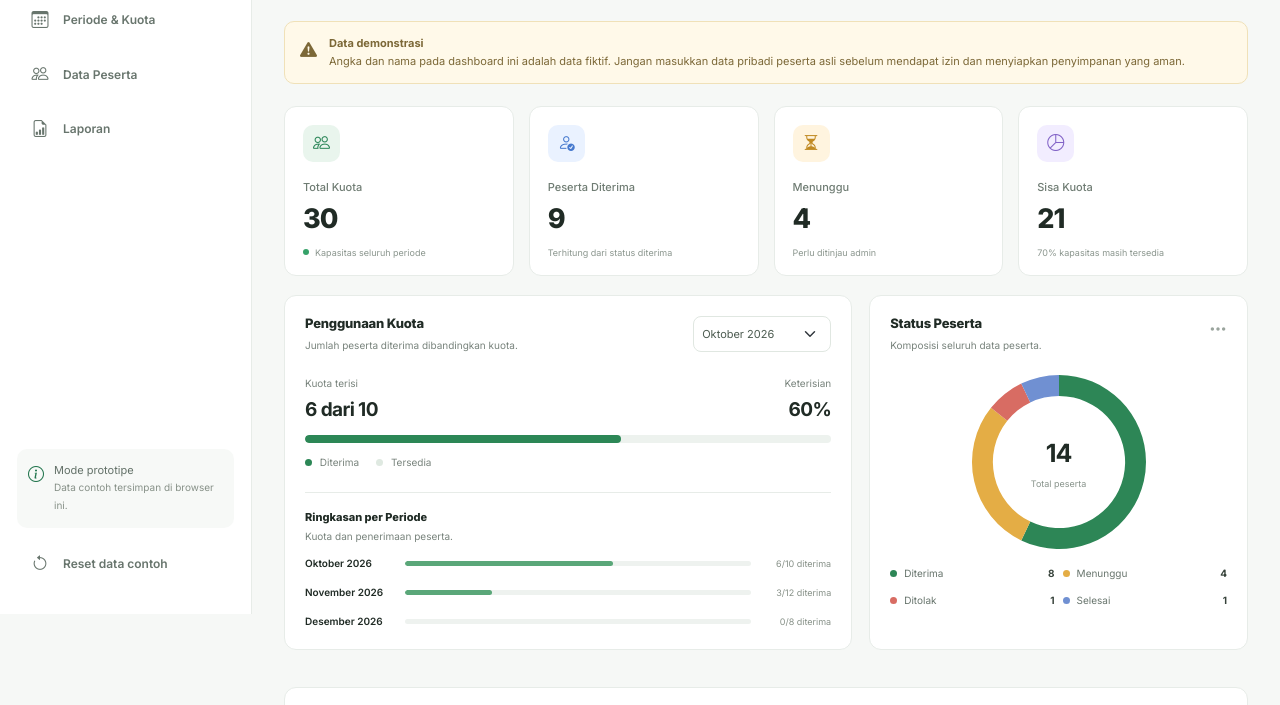
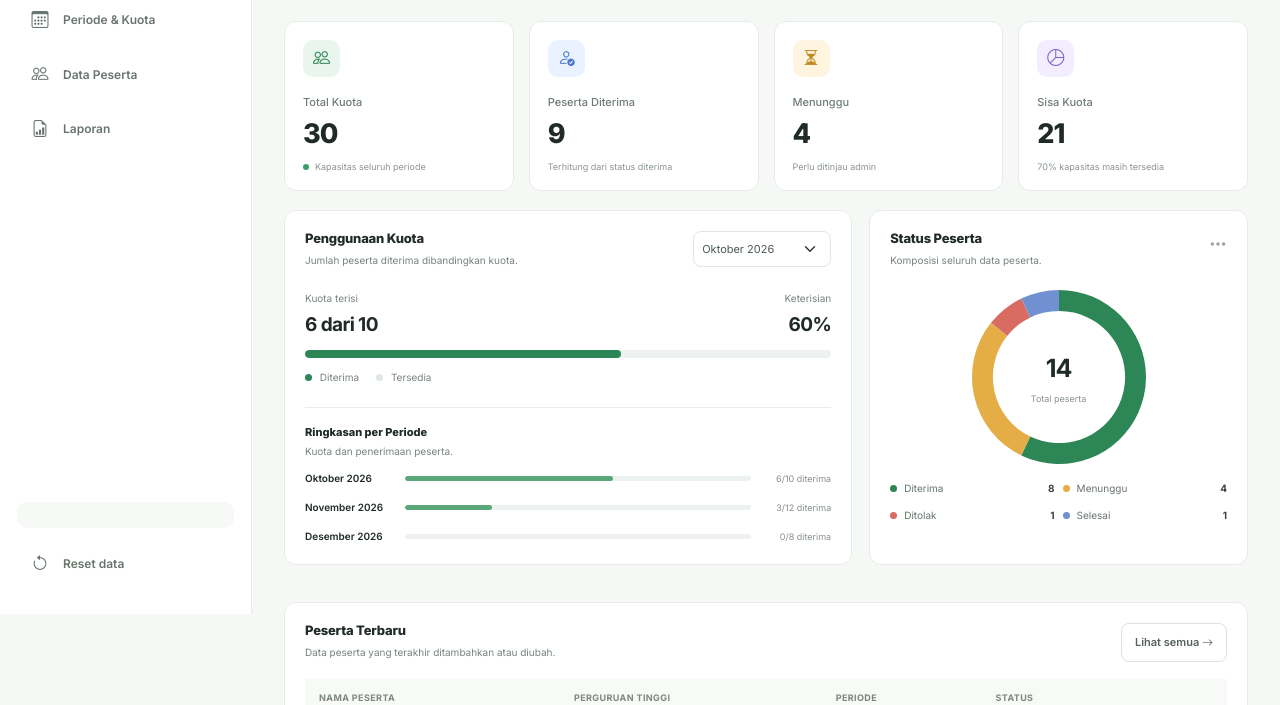
Before and after one commit to hoganibanesa-max/dashboard, a plain HTML site: page index.html in a window 1280 px wide. Shown: the part 186-891 px from the top of the page. Drawn offline with nearby package versions, Linux system fonts and the light colour scheme.

Commit message:
Clean up prototype text and update footer
Removed prototype-related text and adjusted footer information.

```diff
--- a/index.html
+++ b/index.html
@@ -53,20 +53,12 @@
     </nav>
     <div class="sidebar-bottom">
      <div class="demo-note">
-      <i class="bi bi-info-circle">
-      </i>
-      <span>
-       Mode prototipe
-       <br/>
-       <small>
-        Data contoh tersimpan di browser ini.
-       </small>
       </span>
      </div>
      <button class="nav-link" id="resetDemo">
       <i class="bi bi-arrow-counterclockwise">
       </i>
-      Reset data contoh
+      Reset data
      </button>
     </div>
    </aside>
@@ -89,8 +81,6 @@
      <div class="topbar-right">
       <span class="status-chip">
        <span>
-       </span>
-       Prototipe
       </span>
       <div class="avatar">
        AD
@@ -130,17 +120,6 @@
         </i>
         Tambah Peserta
        </button>
-      </div>
-     </div>
-     <div class="alert alert-warning demo-alert">
-      <i class="bi bi-exclamation-triangle-fill">
-      </i>
-      <div>
-       <strong>
-        Data demonstrasi
-       </strong>
-       <br/>
-       Angka dan nama pada dashboard ini adalah data fiktif. Jangan masukkan data pribadi peserta asli sebelum mendapat izin dan menyiapkan penyimpanan yang aman.
       </div>
      </div>
      <div class="stats-grid">
@@ -657,7 +636,7 @@
      </p>
     </section>
     <footer class="footer">
-     SIM Magang &middot; Prototipe internal &middot; Dinas Pertanian dan Ketahanan Pangan Kabupaten Bantul
+      Dinas Pertanian dan Pangan Kota Yogyakarta
     </footer>
    </main>
   </div>
```
